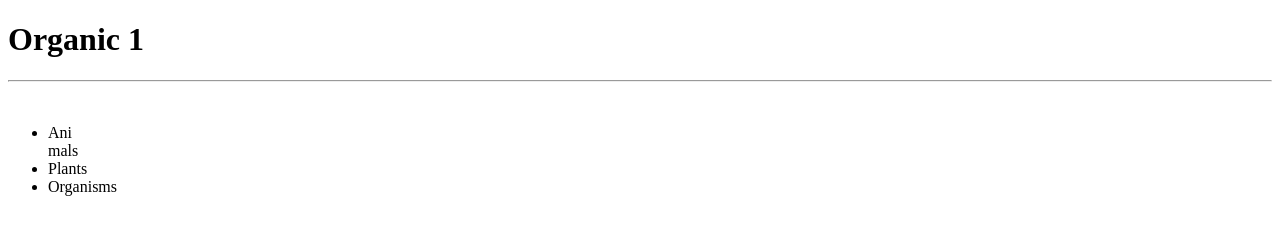
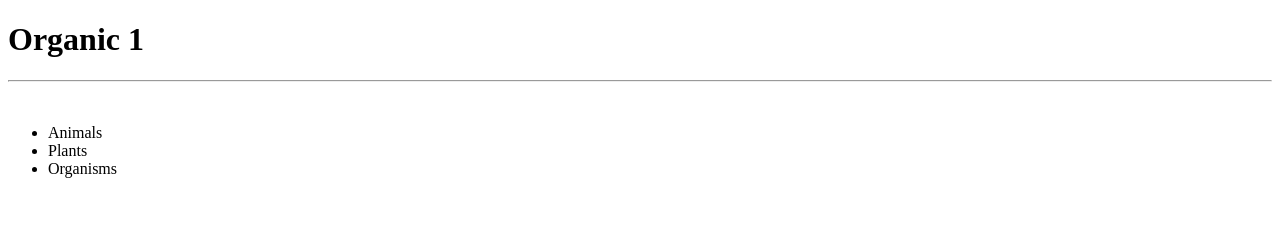
Before and after one commit to Ayieko24-odieroresolution/Trial2, a plain HTML site: page index.html in a window 1280 px wide. Drawn offline with Linux system fonts and the light colour scheme.

Commit message:
Updated the list

```diff
--- a/index.html
+++ b/index.html
@@ -10,7 +10,7 @@
     <hr>
     <br>
     <ul>
-        <li>Ani <br> mals</li>
+        <li>Animals</li>
         <li>Plants</li>
         <li>Organisms</li>
     </ul>
```
